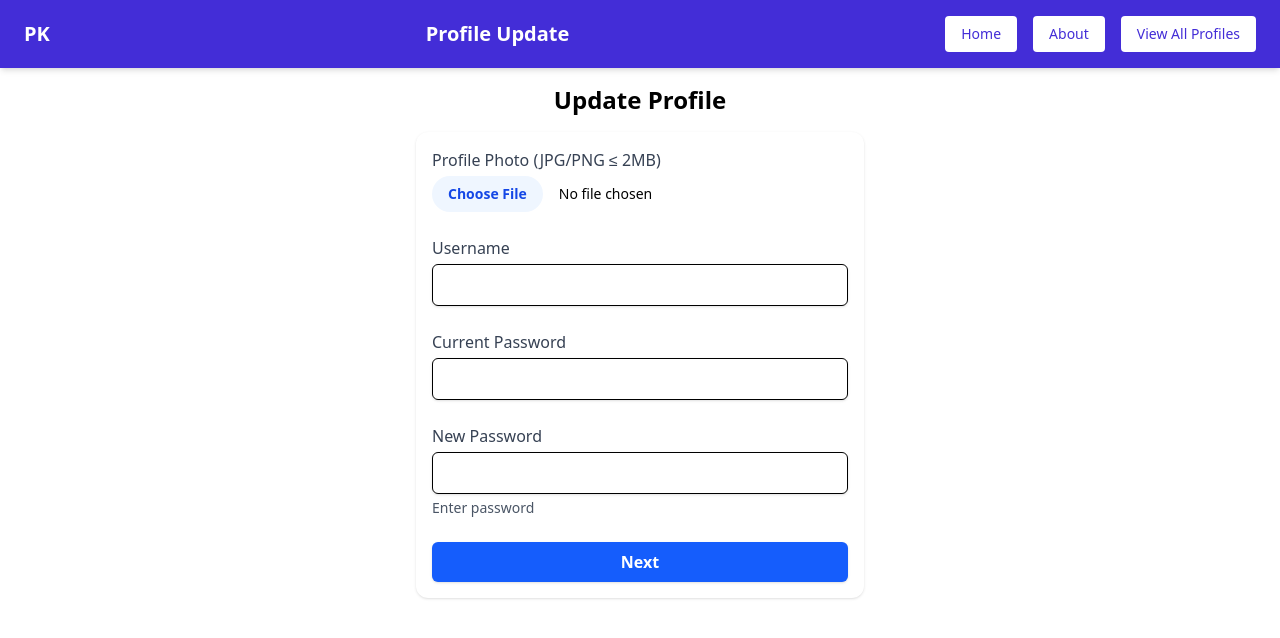
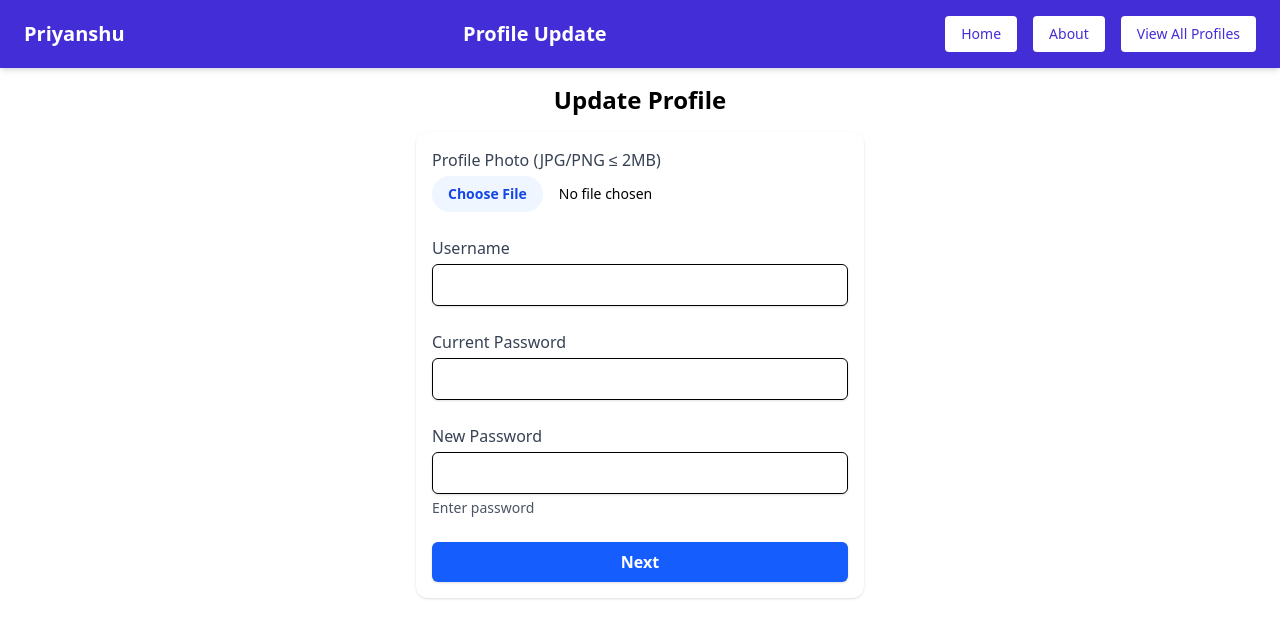
Before and after one commit to priyanshuppp00/profile-form, a React (Vite) app in the folder client/: page / in a window 1280 px wide. Shown: the top 638 px of the page. Built offline with nearby package versions, Linux system fonts and the light colour scheme.

Commit message:
All files

```diff
--- a/client/src/components/Navbar.jsx
+++ b/client/src/components/Navbar.jsx
@@ -5,7 +5,7 @@ export default function Navbar() {
   return (
     <nav className="flex flex-wrap items-center justify-between px-6 py-4 text-white bg-indigo-700 shadow-md">
       <Link to="/" className="text-xl font-bold hover:scale-105">
-        PK
+        Priyanshu
       </Link>
       <h1 className="hidden text-xl font-bold sm:block">Profile Update</h1>
       <div className="flex mt-2 space-x-4 sm:mt-0">
```
